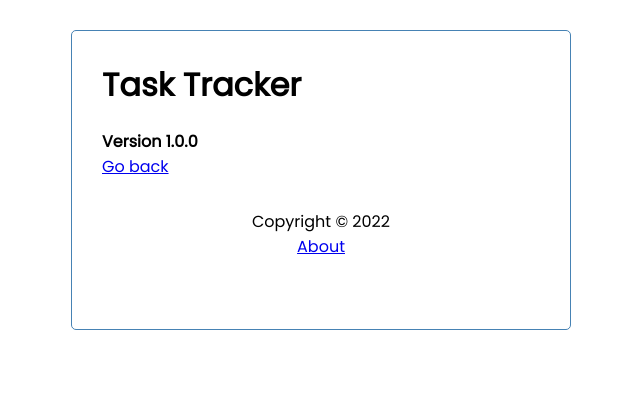
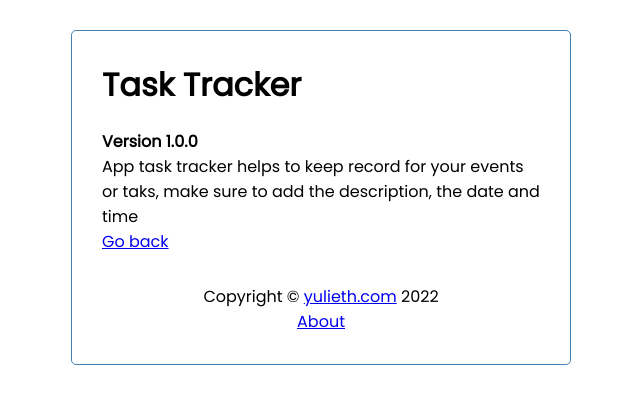
Before and after one commit to yuliethc/Tasks-app, a React (Create React App) app: page /about in a window 1280 px wide. Shown: the top 404 px of the page, without its empty margins (319-959 px from the left). Built offline with nearby package versions, Linux system fonts and the light colour scheme; data requests are answered from the project's data file.

Commit message:
Adding some info

```diff
--- a/db.json
+++ b/db.json
@@ -15,7 +15,7 @@
     {
       "text": "Go to the church",
       "day": "Sun 9am",
-      "reminder": true,
+      "reminder": false,
       "id": 3
     },
     {
--- a/src/components/About.js
+++ b/src/components/About.js
@@ -3,6 +3,7 @@ const About = () => {
     return (
         <div>
             <h4>Version 1.0.0</h4>
+            <p>App task tracker helps to keep record for your events or taks, make sure to add the description, the date and time</p>
             <Link to="/">Go back</Link>
         </div>
     );
--- a/src/components/Footer.js
+++ b/src/components/Footer.js
@@ -2,8 +2,9 @@ import { Link } from "react-router-dom";
 const Footer = () => {
     return (
         <footer>
-            <p>Copyright &copy; 2022</p>
-            <Link to="/about">About</Link>
+            <p>Copyright &copy; <Link to="https://www.yulieth.com/">yulieth.com</Link> 2022</p>
+            <p><Link to="/about">About</Link></p>
+
         </footer>
     );
 };
```
